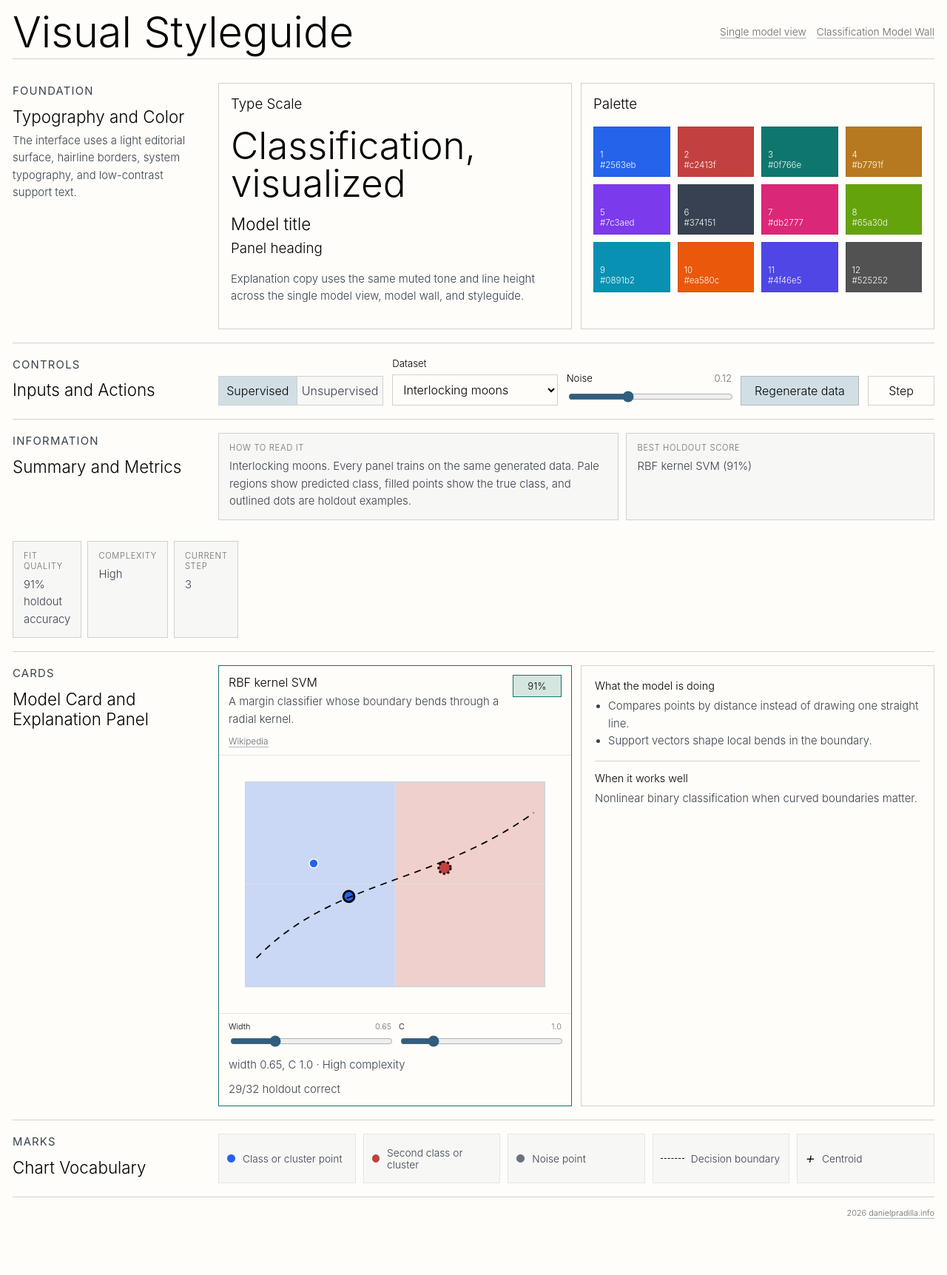
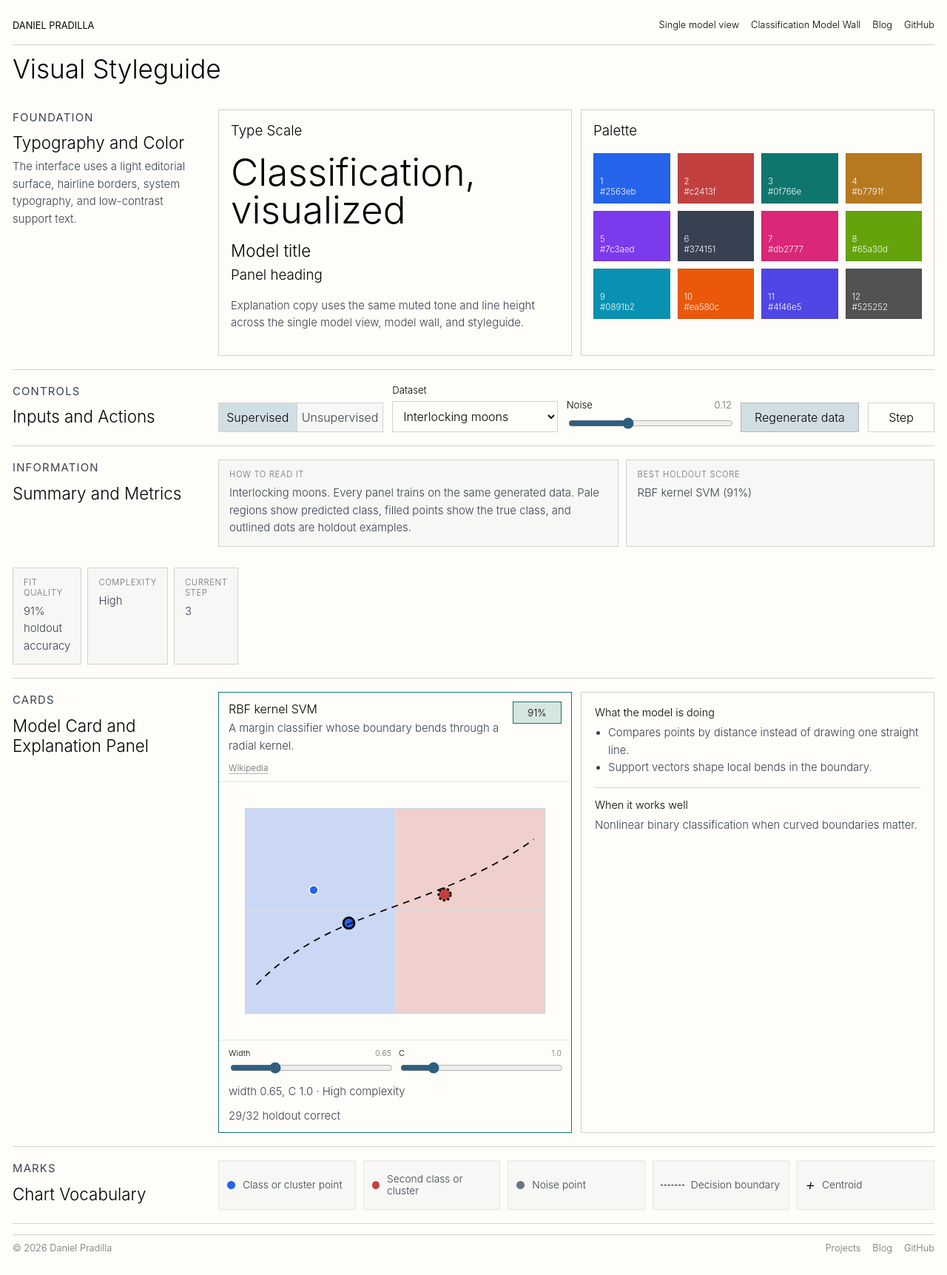
Before and after one commit to danielpradilla/classification-visualization, a plain HTML site: page styleguide.html in a window 1280 px wide. Shown: the whole page at 74% size. Before the commit the page ends 1664 px from the top, so only its background shows below. Drawn offline with Linux system fonts and the light colour scheme.

Commit message:
Adopt danielpradilla-app-style site navigation header and footer
Add the two-row .dp-navbar/.dp-project-header pattern across all
three pages (single model view, Classification Model Wall, visual
styleguide): a small uppercase "Daniel Pradilla" site bar linking to
/projects/, with each page's own intra-project links, Blog, and
GitHub, collapsing to a native <details> hamburger menu below 600px.
Add a shared .dp-footer row (Projects/Blog/GitHub) in place of the
old bare copyright line. Consolidate the per-page nav/header/footer
rules that used to live separately in styles.css/compare.css/
styleguide.css into shared.css.

```diff
--- a/compare.css
+++ b/compare.css
@@ -44,29 +44,6 @@ input {
   padding: 10px 0 18px;
 }
 
-.compare-topbar {
-  min-height: 72px;
-  display: flex;
-  align-items: center;
-  justify-content: space-between;
-  gap: 22px;
-  border-bottom: 1px solid var(--rule);
-  margin-bottom: 14px;
-}
-
-.back-link {
-  display: inline-block;
-  color: #666666;
-  font-size: 0.86rem;
-  text-decoration: none;
-  white-space: nowrap;
-  border-bottom: 1px solid var(--gray-blue);
-}
-
-.back-link:hover {
-  color: var(--ink);
-  border-bottom-color: var(--ink);
-}
 
 h1,
 h2,
@@ -400,23 +377,6 @@ a:focus-visible {
   white-space: nowrap;
 }
 
-.compare-footer {
-  margin-top: 14px;
-  color: var(--secondary);
-  font-size: 0.68rem;
-  text-align: right;
-}
-
-.compare-footer a {
-  color: #666666;
-  text-decoration: none;
-  border-bottom: 1px solid var(--gray-blue);
-}
-
-.compare-footer a:hover {
-  color: var(--ink);
-  border-bottom-color: var(--ink);
-}
 
 @media (max-width: 1280px) {
   .compare-controls {
@@ -433,11 +393,6 @@ a:focus-visible {
     width: min(100vw - 18px, 820px);
   }
 
-  .compare-topbar {
-    align-items: flex-start;
-    flex-direction: column;
-    padding-bottom: 18px;
-  }
 
   .compare-summary {
     grid-template-columns: 1fr;
@@ -452,11 +407,8 @@ a:focus-visible {
   }
 }
 
+
 @media (max-width: 620px) {
-  h1 {
-    font-size: clamp(2.1rem, 14vw, 3.45rem);
-  }
-
   .compare-controls,
   .model-wall {
     grid-template-columns: 1fr;
--- a/shared.css
+++ b/shared.css
@@ -54,49 +54,15 @@ h1 {
   letter-spacing: 0;
 }
 
-.topbar,
-.compare-topbar,
-.styleguide-topbar {
-  min-height: 72px;
-  display: flex;
-  align-items: center;
-  justify-content: space-between;
-  gap: 22px;
-  border-bottom: 1px solid var(--rule);
-  margin-bottom: 14px;
-}
-
-.model-wall-link,
-.back-link,
-.styleguide-link,
 .model-wiki-link {
   color: #666666;
+  font-size: 0.74rem;
   font-weight: 300;
   text-decoration: none;
   white-space: nowrap;
   border-bottom: 1px solid var(--gray-blue);
 }
 
-.model-wall-link,
-.back-link,
-.styleguide-link {
-  font-size: 0.86rem;
-}
-
-.header-nav {
-  display: flex;
-  flex-wrap: wrap;
-  justify-content: flex-end;
-  gap: 14px;
-}
-
-.model-wiki-link {
-  font-size: 0.74rem;
-}
-
-.model-wall-link:hover,
-.back-link:hover,
-.styleguide-link:hover,
 .model-wiki-link:hover {
   color: var(--ink);
   border-bottom-color: var(--ink);
@@ -110,18 +76,118 @@ a:focus-visible {
   outline-offset: 2px;
 }
 
-@media (max-width: 820px) {
-  .topbar,
-  .compare-topbar,
-  .styleguide-topbar {
-    align-items: flex-start;
-    flex-direction: column;
-    padding-bottom: 18px;
+.dp-navbar,
+.dp-footer {
+  display: flex;
+  flex-wrap: wrap;
+  align-items: center;
+  justify-content: space-between;
+  gap: 14px;
+  padding: 10px 0;
+  font-size: 0.8rem;
+}
+
+.dp-navbar {
+  height: 53px;
+  min-height: 53px;
+  max-height: 53px;
+  flex: 0 0 53px;
+  padding: 0;
+  border-bottom: 1px solid var(--rule);
+}
+
+.dp-navbar-brand {
+  color: inherit;
+  font-weight: 400;
+  text-transform: uppercase;
+  text-decoration: none;
+}
+
+.dp-navbar-menu {
+  display: none;
+}
+
+.dp-navbar-menu summary {
+  display: none;
+}
+
+.dp-navbar nav,
+.dp-footer nav {
+  display: flex;
+  flex-wrap: wrap;
+  gap: 16px;
+}
+
+.dp-navbar nav a,
+.dp-footer nav a {
+  color: inherit;
+  text-decoration: none;
+  border-bottom: 1px solid transparent;
+}
+
+.dp-navbar nav a:hover,
+.dp-footer nav a:hover {
+  border-bottom-color: currentColor;
+}
+
+.dp-project-header {
+  padding: 14px 0 18px;
+}
+
+.dp-project-header h1 {
+  margin: 0;
+  font-size: clamp(1.5rem, 3vw, 2.2rem);
+  font-weight: 300;
+  line-height: 1.05;
+}
+
+.dp-footer {
+  margin-top: 14px;
+  color: var(--secondary);
+  border-top: 1px solid var(--rule);
+}
+
+@media (max-width: 600px) {
+  .dp-navbar .dp-navbar-links {
+    display: none;
   }
 
-  .header-nav {
-    justify-content: flex-start;
+
+  .dp-navbar-menu {
+    position: relative;
+    display: block;
   }
+
+  .dp-navbar-menu summary {
+    width: 36px;
+    height: 32px;
+    display: flex;
+    align-items: center;
+    justify-content: center;
+    list-style: none;
+    cursor: pointer;
+    border: 1px solid var(--rule);
+  }
+
+  .dp-navbar-menu summary::-webkit-details-marker {
+    display: none;
+  }
+
+  .dp-navbar-menu nav {
+    position: absolute;
+    z-index: 1;
+    top: calc(100% + 4px);
+    right: 0;
+    flex-direction: column;
+    gap: 10px;
+    min-width: 160px;
+    padding: 12px 16px;
+    background: var(--paper);
+    border: 1px solid var(--rule);
+  }
+}
+
+@media (max-width: 820px) {
 
   h1 {
     font-size: clamp(2.1rem, 14vw, 3.45rem);
--- a/styleguide.css
+++ b/styleguide.css
@@ -376,18 +376,6 @@ button {
   line-height: 1;
 }
 
-.site-footer {
-  margin-top: 14px;
-  color: var(--secondary);
-  font-size: 0.68rem;
-  text-align: right;
-}
-
-.site-footer a {
-  color: #666666;
-  text-decoration: none;
-  border-bottom: 1px solid var(--gray-blue);
-}
 
 @media (max-width: 980px) {
   .styleguide-section,
--- a/styleguide.html
+++ b/styleguide.html
@@ -19,15 +19,27 @@
   </head>
   <body>
     <main class="styleguide-shell">
-      <header class="styleguide-topbar">
-        <div>
-          <h1>Visual Styleguide</h1>
-        </div>
-        <nav class="header-nav" aria-label="Related pages">
-          <a class="back-link" href="index.html">Single model view</a>
-          <a class="model-wall-link" href="compare.html">Classification Model Wall</a>
+      <header class="dp-navbar">
+        <a class="dp-navbar-brand" href="/projects/">Daniel Pradilla</a>
+        <nav class="dp-navbar-links" aria-label="Site navigation">
+          <a href="index.html">Single model view</a>
+          <a href="compare.html">Classification Model Wall</a>
+          <a href="/blog/">Blog</a>
+          <a href="https://github.com/danielpradilla/classification-visualization">GitHub</a>
         </nav>
+        <details class="dp-navbar-menu">
+          <summary aria-label="Menu">&#9776;</summary>
+          <nav aria-label="Site navigation menu">
+            <a href="index.html">Single model view</a>
+            <a href="compare.html">Classification Model Wall</a>
+            <a href="/blog/">Blog</a>
+            <a href="https://github.com/danielpradilla/classification-visualization">GitHub</a>
+          </nav>
+        </details>
       </header>
+      <div class="dp-project-header">
+        <h1>Visual Styleguide</h1>
+      </div>
 
       <section class="styleguide-section">
         <div>
@@ -189,8 +201,13 @@
         </div>
       </section>
 
-      <footer class="site-footer">
-        2026 <a href="https://www.danielpradilla.info/" target="_blank" rel="noreferrer">danielpradilla.info</a>
+      <footer class="dp-footer">
+        <span>&copy; 2026 Daniel Pradilla</span>
+        <nav aria-label="Footer navigation">
+          <a href="/projects/">Projects</a>
+          <a href="/blog/">Blog</a>
+          <a href="https://github.com/danielpradilla/classification-visualization">GitHub</a>
+        </nav>
       </footer>
     </main>
 
--- a/styles.css
+++ b/styles.css
@@ -42,29 +42,6 @@ input {
   padding: 8px 0 18px;
 }
 
-.topbar {
-  min-height: 72px;
-  display: flex;
-  align-items: center;
-  justify-content: space-between;
-  gap: 22px;
-  border-bottom: 1px solid var(--rule);
-  margin-bottom: 14px;
-}
-
-.model-wall-link {
-  color: #666666;
-  font-size: 0.86rem;
-  font-weight: 300;
-  text-decoration: none;
-  white-space: nowrap;
-  border-bottom: 1px solid var(--gray-blue);
-}
-
-.model-wall-link:hover {
-  color: var(--ink);
-  border-bottom-color: var(--ink);
-}
 
 .eyebrow {
   margin: 0 0 8px;
@@ -440,27 +417,6 @@ a:focus-visible {
   display: none;
 }
 
-.site-footer {
-  margin-top: 0;
-  padding-top: 0;
-  border-top: 0;
-  color: var(--secondary);
-  font-size: 0.68rem;
-  font-weight: 300;
-  text-align: right;
-}
-
-.site-footer a {
-  color: #666666;
-  font-size: inherit;
-  text-decoration: none;
-  border-bottom: 1px solid var(--gray-blue);
-}
-
-.site-footer a:hover {
-  color: var(--ink);
-  border-bottom-color: var(--ink);
-}
 
 @media (max-width: 1180px) {
   .workspace {
@@ -478,11 +434,6 @@ a:focus-visible {
     padding-top: 8px;
   }
 
-  .topbar {
-    align-items: flex-start;
-    flex-direction: column;
-    padding-bottom: 18px;
-  }
 
   h1 {
     font-size: clamp(2.1rem, 14vw, 3.45rem);
```
Also changed, not shown: compare.html (+24 -8 lines), index.html (+24 -8 lines), 1 other file.
